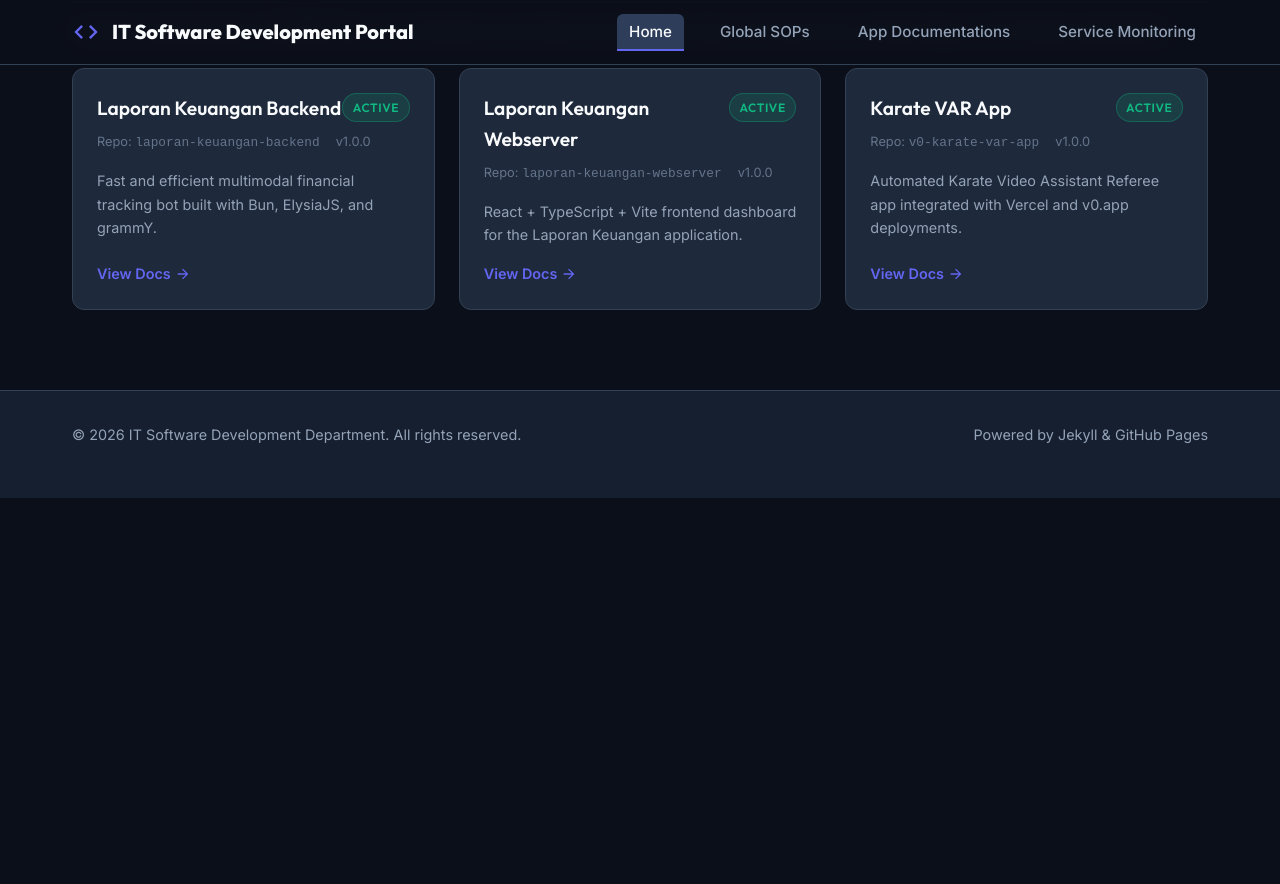
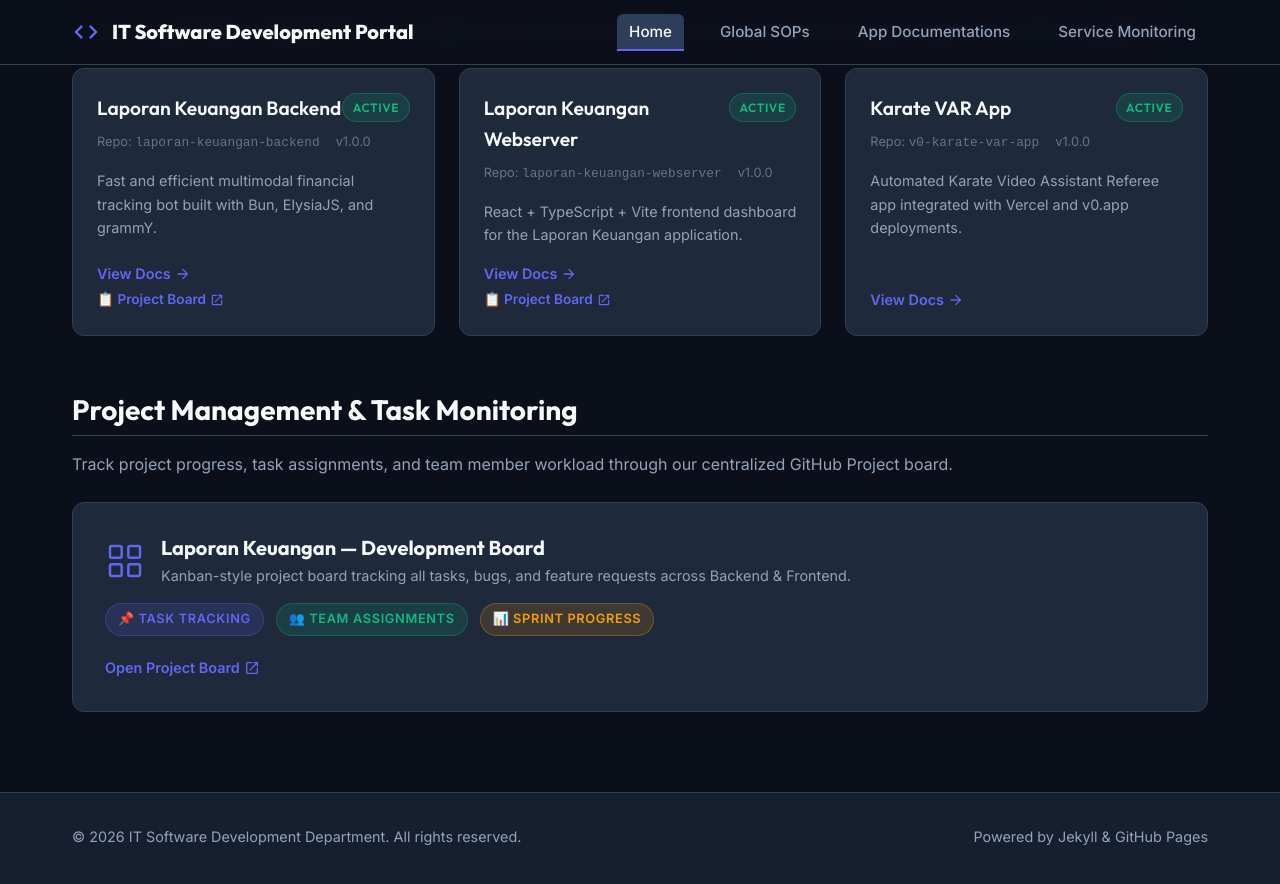
Before and after one commit to Fyudaz-Apps/github-pages, a Jekyll site: the page built from index.md, in a window 1280 px wide and 900 px high, scrolled down 1642 px. Shown: the top 884 px of the window. Built offline with Jekyll 4.4.1, drawn with Linux system fonts in a browser that asks for light colours; before the commit the page ends 2140 px from its top, so only the background shows below that.

Commit message:
feat: add GitHub Project board links and task monitoring section
- Add project_url field to laporan-keuangan-backend and webserver apps
- Show 'Project Board' link on each app card when project_url is set
- Add new 'Project Management & Task Monitoring' section on homepage
- Links to GitHub Project #7 for tracking tasks, assignments, and sprints

```diff
--- a/index.md
+++ b/index.md
@@ -118,6 +118,14 @@ permalink: /
               <path d="M12 4l-1.41 1.41L16.17 11H4v2h12.17l-5.58 5.59L12 20l8-8z"/>
             </svg>
           </a>
+          {% if item.project_url %}
+          <a href="{{ item.project_url }}" target="_blank" rel="noopener noreferrer" class="card-link" style="margin-top: 0.25rem; color: var(--accent-secondary, var(--primary)); font-size: 0.85rem;">
+            📋 Project Board
+            <svg viewBox="0 0 24 24" fill="currentColor" style="width: 14px; height: 14px;">
+              <path d="M14 3v2h3.59l-9.83 9.83 1.41 1.41L19 6.41V10h2V3m-2 16H5V5h7V3H5a2 2 0 0 0-2 2v14a2 2 0 0 0 2 2h14a2 2 0 0 0 2-2v-7h-2v7z"/>
+            </svg>
+          </a>
+          {% endif %}
         </div>
       {% endfor %}
     {% else %}
@@ -127,3 +135,37 @@ permalink: /
     {% endif %}
   </div>
 </section>
+
+<!-- Project Management Section -->
+<section id="projects" style="margin-bottom: 3.5rem; scroll-margin-top: 80px;">
+  <h2>Project Management & Task Monitoring</h2>
+  <p>Track project progress, task assignments, and team member workload through our centralized GitHub Project board.</p>
+
+  <div class="card-grid" style="grid-template-columns: 1fr;">
+    <div class="card" style="padding: 2rem;">
+      <div style="display: flex; align-items: center; gap: 1rem; margin-bottom: 1rem;">
+        <svg xmlns="http://www.w3.org/2000/svg" width="40" height="40" viewBox="0 0 24 24" fill="none" stroke="var(--primary)" stroke-width="1.5" stroke-linecap="round" stroke-linejoin="round">
+          <rect x="3" y="3" width="7" height="7" rx="1"/>
+          <rect x="14" y="3" width="7" height="7" rx="1"/>
+          <rect x="14" y="14" width="7" height="7" rx="1"/>
+          <rect x="3" y="14" width="7" height="7" rx="1"/>
+        </svg>
+        <div>
+          <h3 style="margin: 0; color: var(--text-primary);">Laporan Keuangan — Development Board</h3>
+          <p style="margin: 0.25rem 0 0; font-size: 0.9rem; color: var(--text-secondary);">Kanban-style project board tracking all tasks, bugs, and feature requests across Backend & Frontend.</p>
+        </div>
+      </div>
+      <div style="display: flex; flex-wrap: wrap; gap: 0.75rem; margin-bottom: 1.25rem;">
+        <span class="badge badge-primary" style="font-size: 0.8rem; padding: 0.35rem 0.75rem;">📌 Task Tracking</span>
+        <span class="badge badge-success" style="font-size: 0.8rem; padding: 0.35rem 0.75rem;">👥 Team Assignments</span>
+        <span class="badge badge-warning" style="font-size: 0.8rem; padding: 0.35rem 0.75rem;">📊 Sprint Progress</span>
+      </div>
+      <a href="https://github.com/users/fahmiyuda31/projects/7" target="_blank" rel="noopener noreferrer" class="card-link">
+        Open Project Board
+        <svg viewBox="0 0 24 24" fill="currentColor" style="width: 16px; height: 16px;">
+          <path d="M14 3v2h3.59l-9.83 9.83 1.41 1.41L19 6.41V10h2V3m-2 16H5V5h7V3H5a2 2 0 0 0-2 2v14a2 2 0 0 0 2 2h14a2 2 0 0 0 2-2v-7h-2v7z"/>
+        </svg>
+      </a>
+    </div>
+  </div>
+</section>
```
Also changed, not shown: _apps/laporan-keuangan-backend.md (+1 -0 lines), _apps/laporan-keuangan-webserver.md (+1 -0 lines).
